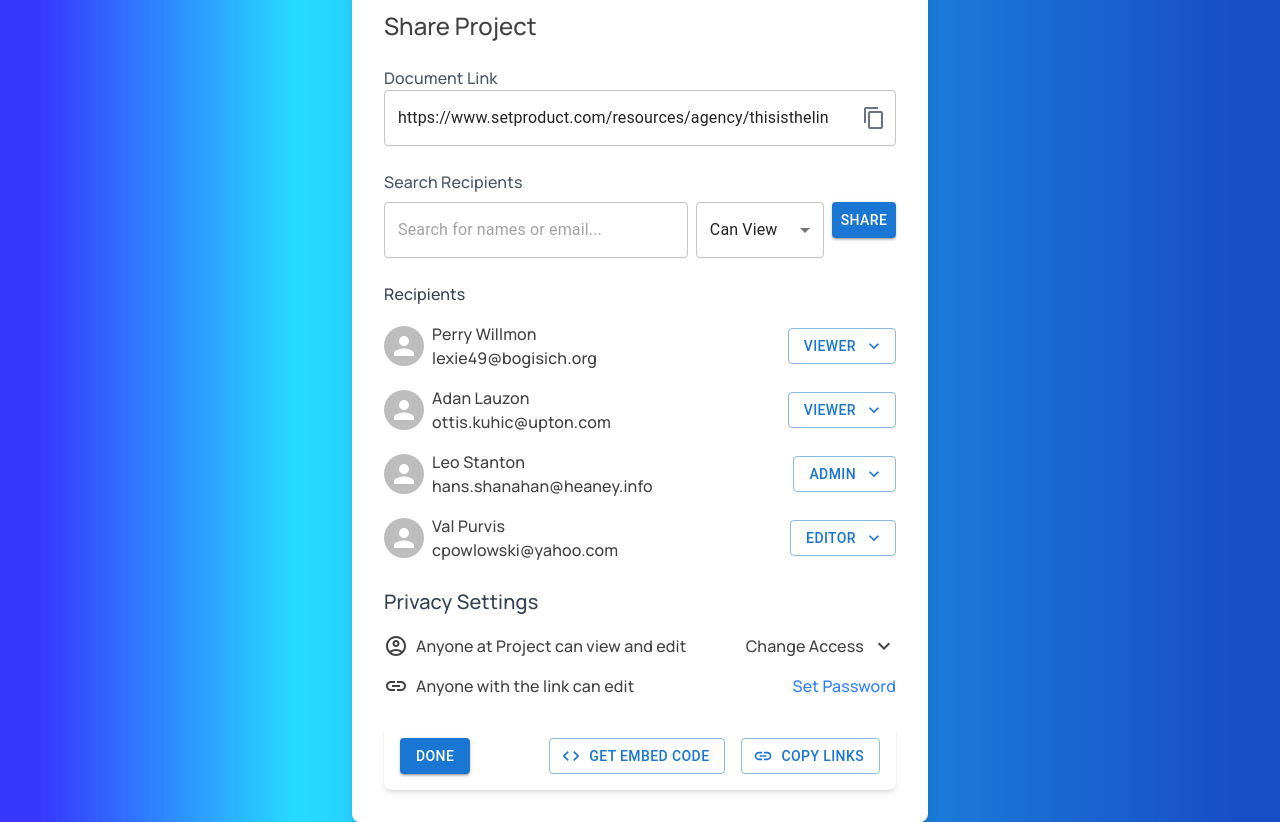
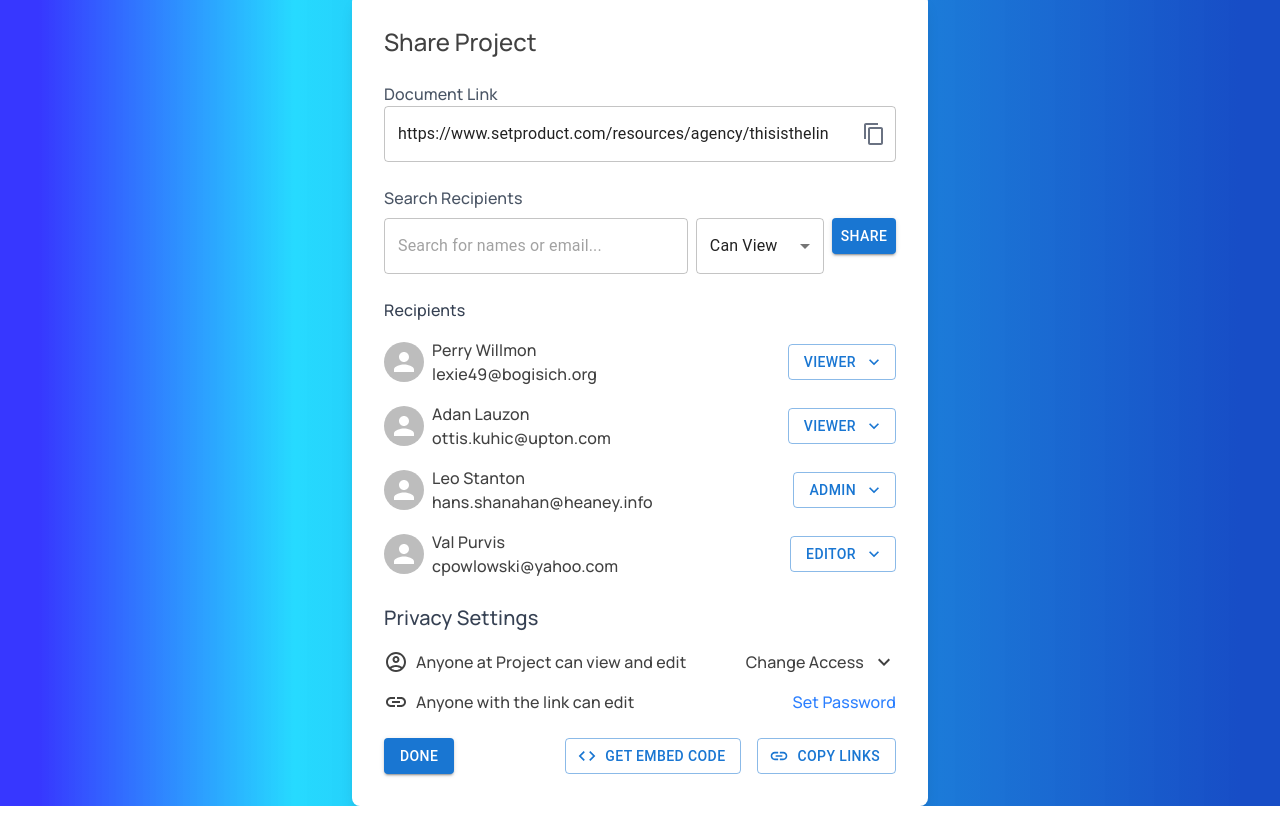
Before and after one commit to VladyslavAslanov/PumpITup-Technical-Assignment, a React (Vite) app: page / in a window 1280 px wide. Built offline with nearby package versions, Linux system fonts and the light colour scheme.

Commit message:
remove styles

```diff
--- a/src/components/Footer.tsx
+++ b/src/components/Footer.tsx
@@ -9,7 +9,7 @@
 
 const Footer = () => {
   return (
-    <Box className="flex justify-between items-center p-4 bg-white rounded-lg shadow-md">
+    <Box className="flex justify-between items-centers">
       <Button variant="contained" className="px-6">
         Done
       </Button>
```
